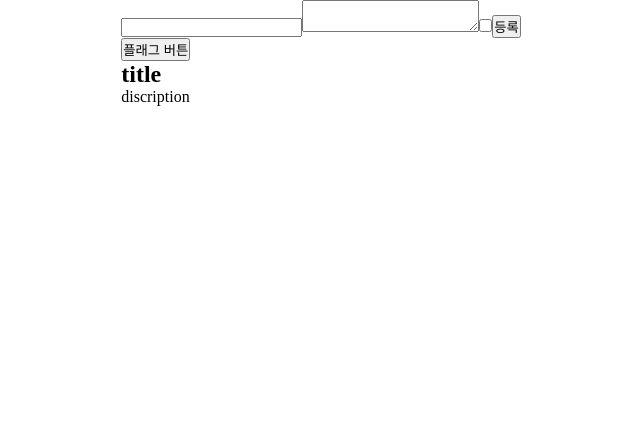
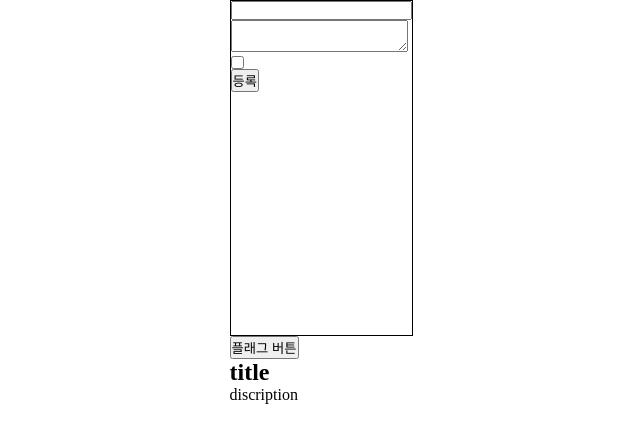
Before and after one commit to Reone1/TodoListts, a React app: page / in a window 1280 px wide. Shown: the top 442 px of the page, without its empty margins (319-959 px from the left). Built offline with nearby package versions, Linux system fonts and the light colour scheme.

Commit message:
update: write css

```diff
--- a/src/components/WriteComponent/Write.tsx
+++ b/src/components/WriteComponent/Write.tsx
@@ -1,5 +1,5 @@
 import * as React from 'react';
-
+import styled from 'styled-components';
 
 type FormProps = {
   onSubmit: (form: { title: string; description: string; flag:boolean }) => void;
@@ -9,6 +9,15 @@ interface WriteProps {
     description: string;
     flag:boolean;
 }
+
+const InputForm = styled.form`
+    border: 1px solid black;
+    height: 70%;
+
+    input {
+        display:block;
+    }
+`
 
 const Write:React.FC<FormProps> = ({ onSubmit }:FormProps) => {
     const [form, setForm] = React.useState<WriteProps>({
@@ -43,12 +52,12 @@ const Write:React.FC<FormProps> = ({ onSubmit }:FormProps) => {
     }
 
     return (
-        <form onSubmit={submit}>
+        <InputForm onSubmit={submit}>
             <input name="title" value={form.title} onChange={onChange}/>
             <textarea name="description" value={form.description} onChange={onChange} ></textarea>
             <input type="checkbox" name="flag" checked={form.flag} onChange={onChangeCheckBox}/>
             <button name="submit">등록</button>
-        </form>
+        </InputForm>
     )
 }
 
--- a/src/containers/MainContainer.tsx
+++ b/src/containers/MainContainer.tsx
@@ -9,6 +9,7 @@ const Container = styled.div`
   height:60%;
   display:inline-block;
 `
+
 const MainContainer: React.FC = () => {
   const onSubmit = (form:{title:string,description:string}) => {
     console.log(form)
```
